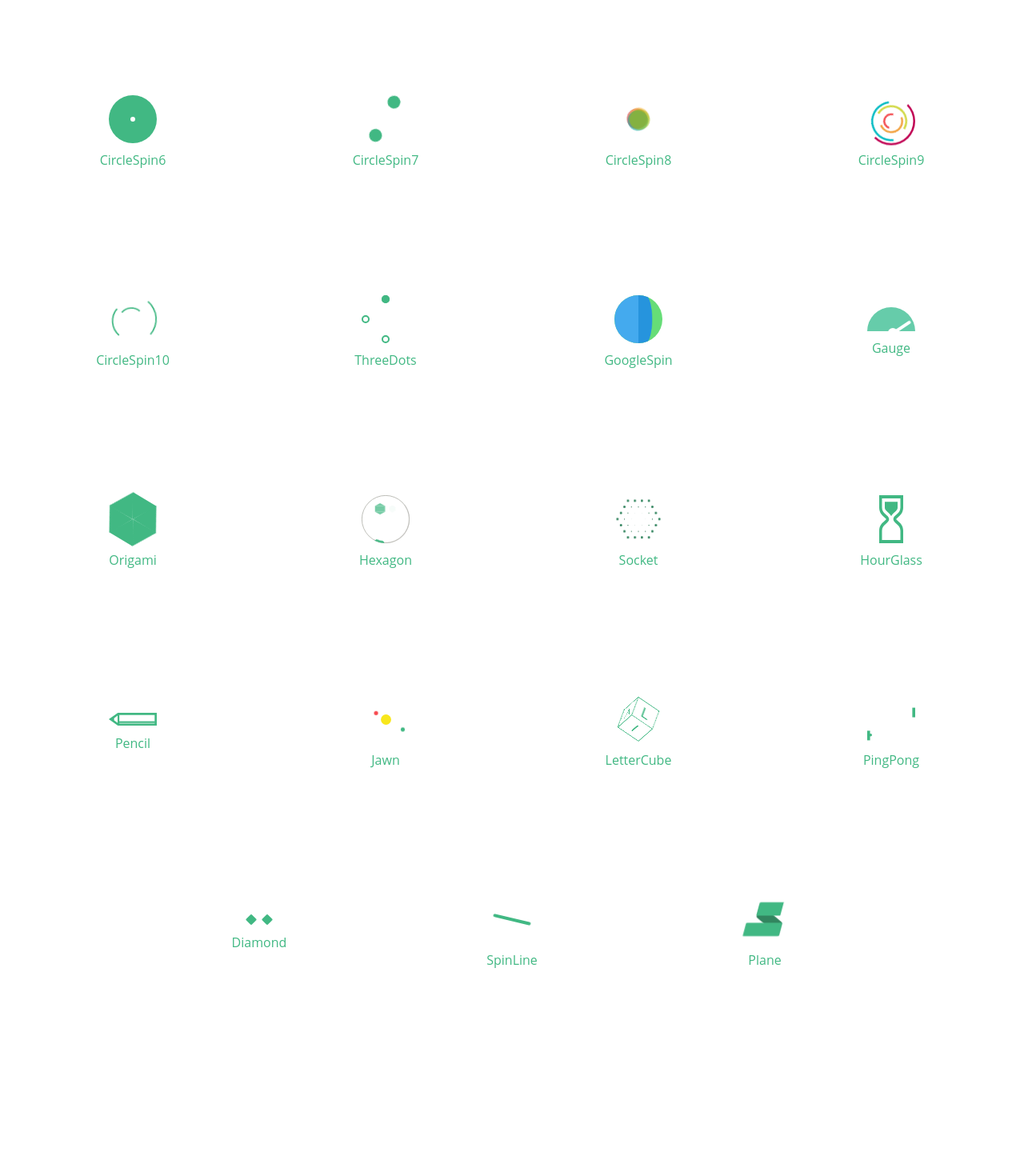
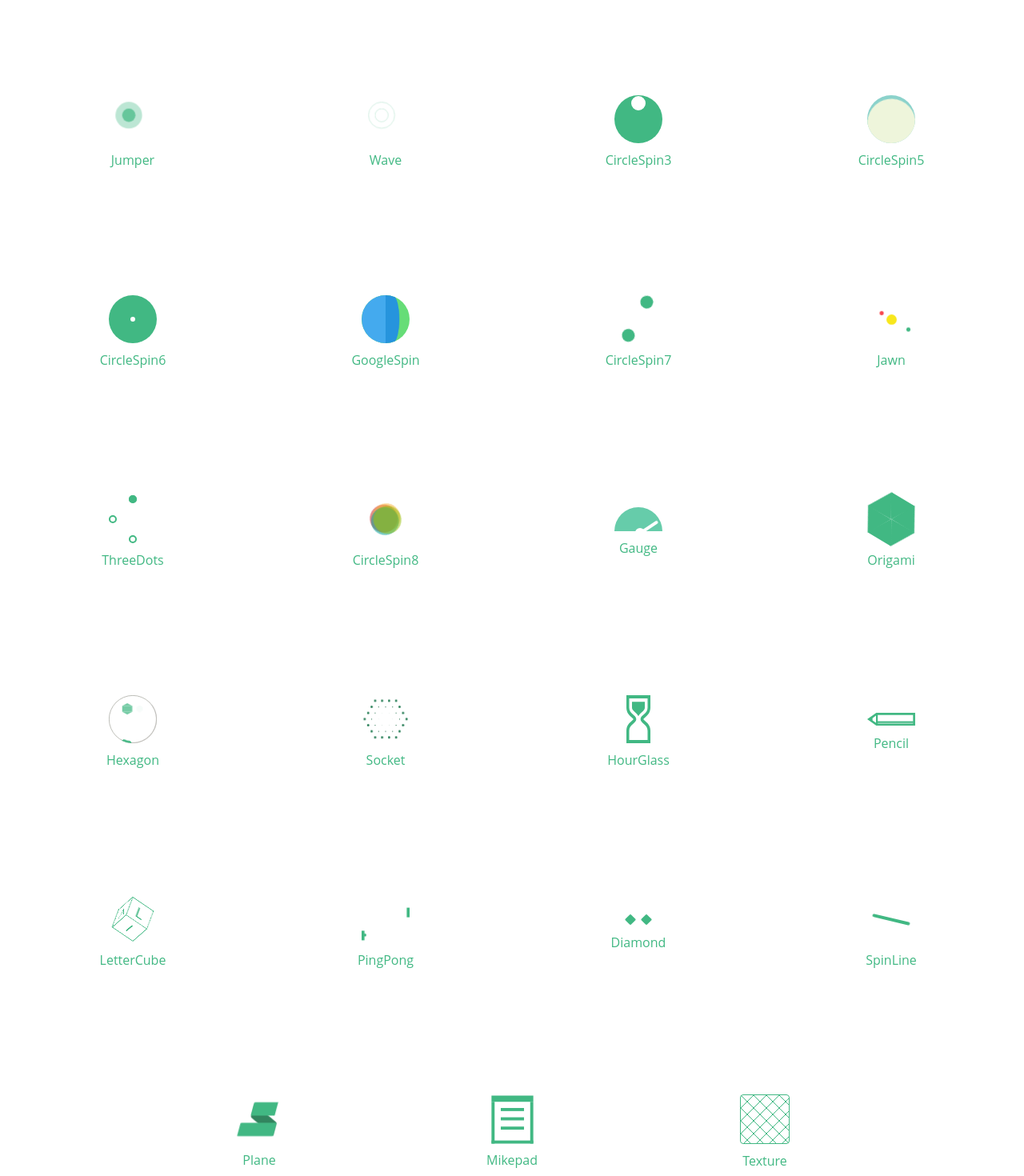
Before and after one commit to nguyenvanduocit/vue-loading-spinner, a Vue app: page / in a window 1280 px wide. Shown: the part 1080-2550 px from the top of the page at 80% size. Before the commit the page ends 2470 px from the top, so only its background shows below. Built offline with nearby package versions, Linux system fonts and the light colour scheme.

Commit message:
add new spinner

```diff
--- a/src/App.vue
+++ b/src/App.vue
@@ -48,6 +48,10 @@ import PingPong from './components/PingPong'
 import Diamond from './components/Diamond'
 import SpinLine from './components/SpinLine'
 import Plane from './components/Plane'
+import Mikepad from './components/Mikepad'
+import Jumper from './components/Jumper'
+import Wave from './components/Wave'
+import Texture from './components/Texture'
 export default {
   name: 'app',
   components: {
@@ -85,7 +89,11 @@ export default {
     PingPong,
     Diamond,
     SpinLine,
-    Plane
+    Plane,
+    Mikepad,
+    Jumper,
+    Wave,
+    Texture
   },
   data () {
     return {
@@ -96,36 +104,40 @@ export default {
         'RotateSquare3',
         'RotateSquare4',
         'RotateSquare5',
-        'DoubleBounce',
-        'Stretch',
         'Cube',
         'CubeGrid',
         'CubeShadow',
+        'Stretch',
+        'CircleSpin2',
+        'CircleSpin4',
+        'CircleSpin',
+        'CircleSpin9',
+        'CircleSpin10',
+        'DoubleBounce',
         'ScaleOut',
-        'CircleSpin',
-        'CircleSpin2',
+        'Jumper',
+        'Wave',
         'CircleSpin3',
-        'CircleSpin4',
         'CircleSpin5',
         'CircleSpin6',
+        'GoogleSpin',
         'CircleSpin7',
+        'Jawn',
+        'ThreeDots',
         'CircleSpin8',
-        'CircleSpin9',
-        'CircleSpin10',
-        'ThreeDots',
-        'GoogleSpin',
         'Gauge',
         'Origami',
         'Hexagon',
         'Socket',
         'HourGlass',
         'Pencil',
-        'Jawn',
         'LetterCube',
         'PingPong',
         'Diamond',
         'SpinLine',
-        'Plane'
+        'Plane',
+        'Mikepad',
+        'Texture'
       ]
     }
   }
--- a/src/components/Circle8.vue
+++ b/src/components/Circle8.vue
@@ -1,10 +1,12 @@
 <template>
   <div v-bind:style="styles" class="spinner spinner--circle-8">
     <div v-bind:style="innerStyles" class="spinner-inner">
-      <div class="contener_mixte"><div class="ballcolor ball_1">&nbsp;</div></div>
-      <div class="contener_mixte"><div class="ballcolor ball_2">&nbsp;</div></div>
-      <div class="contener_mixte"><div class="ballcolor ball_3">&nbsp;</div></div>
-      <div class="contener_mixte"><div class="ballcolor ball_4">&nbsp;</div></div>
+      <div class="ball-container">
+        <div class="contener_mixte"><div class="ballcolor ball_1">&nbsp;</div></div>
+        <div class="contener_mixte"><div class="ballcolor ball_2">&nbsp;</div></div>
+        <div class="contener_mixte"><div class="ballcolor ball_3">&nbsp;</div></div>
+        <div class="contener_mixte"><div class="ballcolor ball_4">&nbsp;</div></div>
+      </div>
     </div>
   </div>
 </template>
@@ -19,12 +21,7 @@ export default {
     innerStyles () {
       let size = parseInt(this.size)
       let baseSize = 44
-      let ratio = 1
-      if (size > baseSize) {
-        ratio = baseSize / size
-      } else {
-        ratio = size / baseSize
-      }
+      let ratio = size / baseSize
       return {
         transform: 'scale(' + ratio + ')'
       }
@@ -48,11 +45,13 @@ export default {
       box-sizing: border-box;
     }
   }
-  .spinner-inner
+  .ball-container
   {
     animation:animball_two 1.5s infinite;
     width:44px;
     height:44px;
+    flex-shrink: 0;
+    position: relative;
   }
   .contener_mixte
   {
--- /dev/null
+++ b/src/components/Jumper.vue
@@ -0,0 +1,66 @@
+<template>
+  <div v-bind:style="styles" class="spinner spinner--jumper">
+    <div></div>
+    <div></div>
+    <div></div>
+  </div>
+</template>
+<script>
+export default {
+  props: {
+    size: {
+      default: '40px'
+    }
+  },
+  computed: {
+    styles () {
+      return {
+        width: this.size,
+        height: this.size
+      }
+    }
+  }
+}
+</script>
+<style lang="scss" scoped>
+  .spinner{
+    * {
+      line-height: 0;
+      box-sizing: border-box;
+    }
+  }
+  .spinner > div {
+    background-color: #41b883;
+    border-radius: 100%;
+    -webkit-animation-fill-mode: both;
+    animation-fill-mode: both;
+    position: absolute;
+    opacity: 0;
+    width: 50px;
+    height: 50px;
+    -webkit-animation: jumper 1s 0s linear infinite;
+    animation: jumper 1s 0s linear infinite;
+  }
+  .spinner > div:nth-child(2) {
+    -webkit-animation-delay: 0.33333s;
+    animation-delay: 0.33333s;
+  }
+  .spinner > div:nth-child(3) {
+    -webkit-animation-delay: 0.66666s;
+    animation-delay: 0.66666s;
+  }
+  @keyframes jumper {
+    0% {
+      opacity: 0;
+      -webkit-transform: scale(0);
+      transform: scale(0);
+    }
+    5% {
+      opacity: 1;
+    }
+    100% {
+      opacity: 0;
+    }
+  }
+
+</style>
--- /dev/null
+++ b/src/components/Mikepad.vue
@@ -0,0 +1,107 @@
+<template>
+  <div v-bind:style="styles" class="spinner spinner--mikepad">
+    <div v-bind:style="innerStyles" class="spinner-inner">
+      <div class="binding"></div>
+      <div class="pad">
+        <div class="line line1"></div>
+        <div class="line line2"></div>
+        <div class="line line3"></div>
+      </div>
+    </div>
+  </div>
+</template>
+<script>
+export default {
+  props: {
+    size: {
+      default: '40px'
+    }
+  },
+  computed: {
+    innerStyles () {
+      let size = parseInt(this.size)
+      let baseSize = 31
+      let ratio = size / baseSize
+      return {
+        transform: 'scale(' + ratio + ')'
+      }
+    },
+    styles () {
+      return {
+        width: this.size,
+        height: this.size
+      }
+    }
+  }
+}
+</script>
+<style lang="scss" scoped>
+  .spinner{
+    display: flex;
+    justify-content: center;
+    align-items: center;
+    position: relative;
+    * {
+      line-height: 0;
+      box-sizing: border-box;
+    }
+  }
+
+  .spinner-inner {
+    flex-shrink: 0;
+  }
+
+  .spinner-inner .binding {
+    content : '';
+    width : 27px;
+    height : 4px;
+    border : 2px solid #41b883;
+    margin : 0 auto;
+  }
+
+  .spinner-inner .pad {
+    width : 27px;
+    height : 27px;
+    border : 2px solid #41b883;
+    border-top : 0;
+    padding : 4px;
+    margin : 0 auto;
+  }
+
+  .spinner-inner .line {
+    width : 15px;
+    margin-top : 4px;
+    border-top : 2px solid #41b883;
+    opacity : 0;
+    animation : mikepad-writeline 3s infinite ease-in;
+  }
+
+  .spinner-inner .line:first-child {
+    margin-top : 0;
+  }
+
+  .spinner-inner .line.line1 {
+    animation-delay: 0s;
+  }
+
+  .spinner-inner .line.line2 {
+    animation-delay: 0.5s;
+  }
+
+  .spinner-inner .line.line3 {
+    animation-delay : 1s;
+  }
+
+  .spinner-inner .text {
+    text-align : center;
+    margin-top : 10px;
+    font-size : 14px;
+    color : #41b883;
+  }
+  @keyframes mikepad-writeline {
+    0% { width : 0px; opacity: 0; }
+    33% { width : 15px; opacity : 1; }
+    70% { opacity : 1; }
+    100% {opacity : 0; }
+  }
+</style>
--- /dev/null
+++ b/src/components/Texture.vue
@@ -0,0 +1,40 @@
+<template>
+  <div v-bind:style="styles" class="spinner spinner--texture"></div>
+</template>
+<script>
+export default {
+  props: {
+    size: {
+      default: '40px'
+    }
+  },
+  computed: {
+    styles () {
+      return {
+        width: this.size,
+        height: this.size
+      }
+    }
+  }
+}
+</script>
+<style lang="scss" scoped>
+  .spinner {
+    flex-shrink: 0;
+    border: 1px #41b883 solid;
+    border-radius: 4px;
+    position: relative;
+    background: linear-gradient(45deg, transparent 49%, #41b883 50%, #41b883 50%, transparent 51%, transparent), linear-gradient(-45deg, transparent 49%, #41b883 50%, #41b883 50%, transparent 51%, transparent);
+    background-size: 16px 16px;
+    background-position: 0% 0%;
+    animation: spTexture 1s infinite linear;
+  }
+  @-webkit-keyframes spTexture {
+    from { background-position: 0px 0px; }
+    to { background-position: -16px 0px; }
+  }
+  @keyframes spTexture {
+    from { background-position: 0px 0px; }
+    to { background-position: -16px 0px; }
+  }
+</style>
--- /dev/null
+++ b/src/components/Wave.vue
@@ -0,0 +1,67 @@
+<template>
+  <div v-bind:style="styles" class="spinner spinner--wave">
+      <div></div>
+      <div></div>
+      <div></div>
+  </div>
+</template>
+<script>
+export default {
+  props: {
+    size: {
+      default: '40px'
+    }
+  },
+  computed: {
+    styles () {
+      return {
+        width: this.size,
+        height: this.size
+      }
+    }
+  }
+}
+</script>
+<style lang="scss" scoped>
+  .spinner{
+
+    * {
+      line-height: 0;
+      box-sizing: border-box;
+    }
+  }
+  .spinner > div {
+    background-color: transparent;
+    border: 1px solid #41b883;
+    border-radius: 100%;
+    -webkit-animation-fill-mode: both;
+    animation-fill-mode: both;
+    position: absolute;
+    opacity: 0;
+    width: 50px;
+    height: 50px;
+    animation: wave-jumper 1s 0s linear infinite;
+  }
+  .spinner > div:nth-child(2) {
+    -webkit-animation-delay: 0.33333s;
+    animation-delay: 0.33333s;
+  }
+  .spinner > div:nth-child(3) {
+    -webkit-animation-delay: 0.66666s;
+    animation-delay: 0.66666s;
+  }
+
+  @keyframes wave-jumper {
+    0% {
+      opacity: 0;
+      transform: scale(0);
+    }
+    5% {
+      opacity: 1;
+    }
+    100% {
+      opacity: 0;
+    }
+  }
+
+</style>
```
